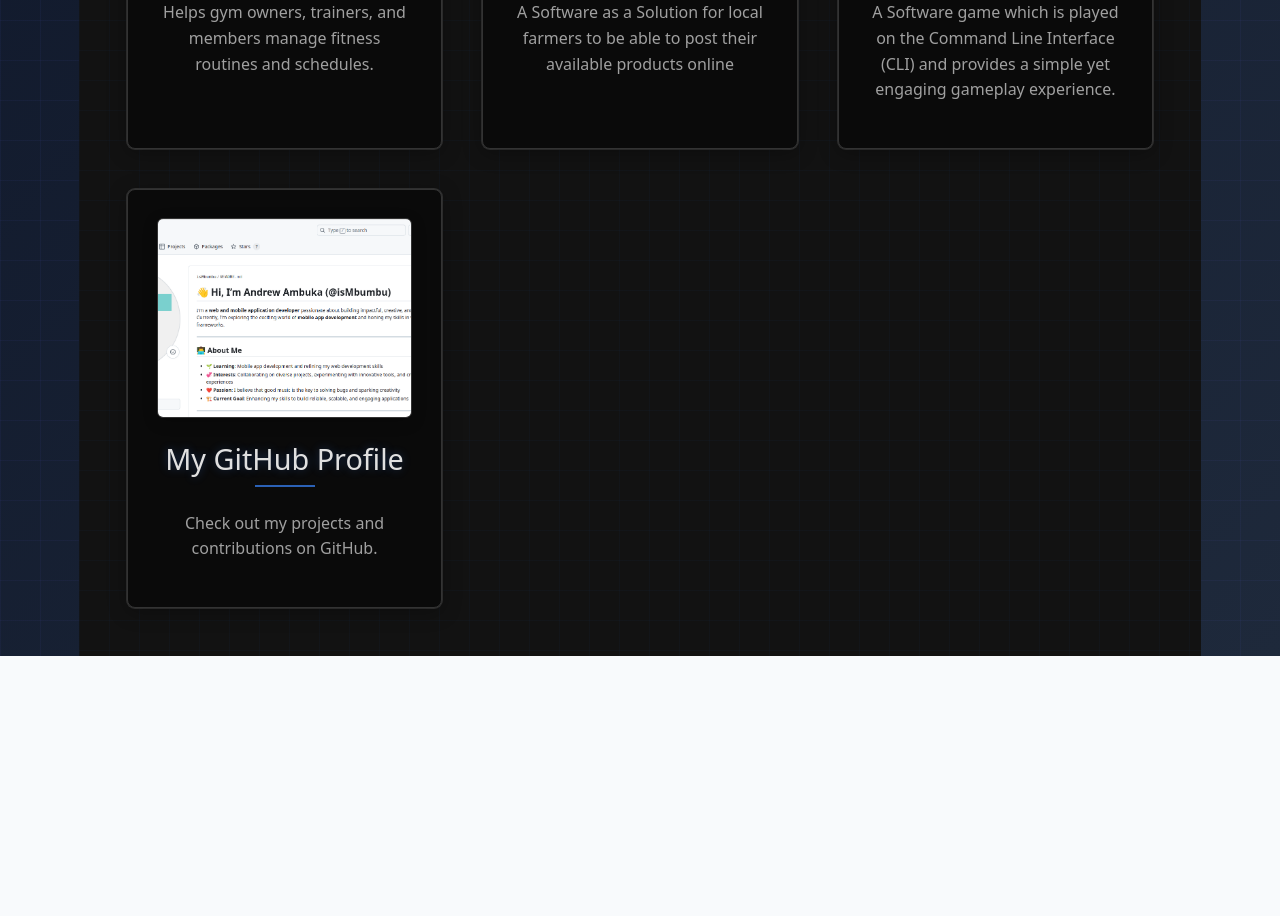
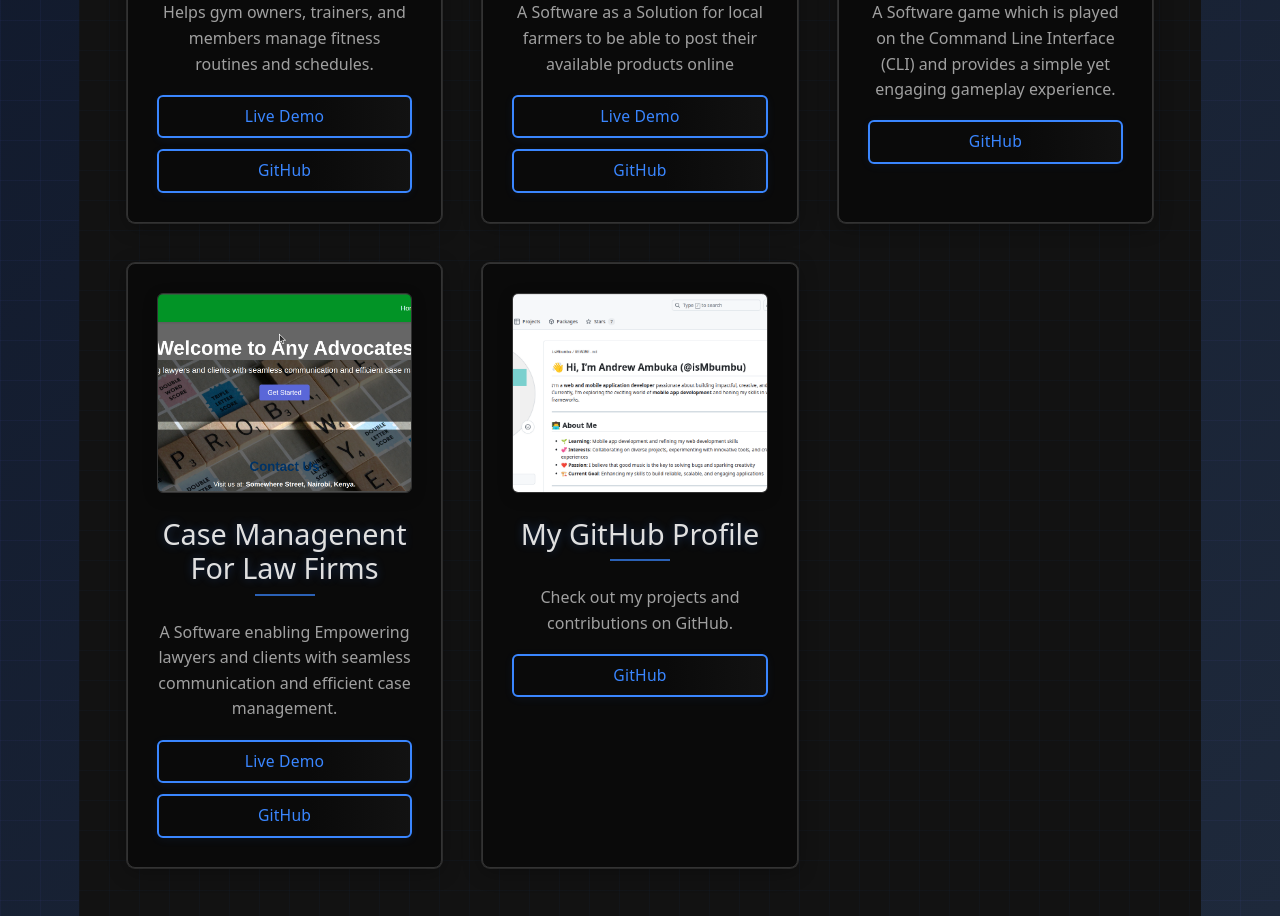
Before and after one commit to isMbumbu/drews_portfolio, a React (Vite) app: page /portfolio in a window 1280 px wide. Shown: the part 580-1496 px from the top of the page. Before the commit the page ends 1236 px from the top, so only its background shows below. Built offline with nearby package versions, Linux system fonts and the light colour scheme.

Commit message:
Add Any advocates project

```diff
--- a/src/components/portfolio.css
+++ b/src/components/portfolio.css
@@ -1,3 +1,36 @@
+/* Portfolio project buttons */
+.portfolio-buttons {
+    display: flex;
+    justify-content: center;
+    gap: 0.7rem;
+    margin-top: 1.1rem;
+    flex-wrap: wrap;
+}
+
+.portfolio-btn {
+    padding: 0.5rem 1.2rem;
+    font-size: 0.98rem;
+    border-radius: 6px;
+    border: 2px solid var(--accent-color);
+    background: linear-gradient(90deg, var(--bg-darker) 60%, var(--bg-dark) 100%);
+    color: var(--accent-color);
+    font-weight: 500;
+    letter-spacing: 0.2px;
+    box-shadow: 0 2px 10px rgba(58,134,255,0.07);
+    transition: all 0.18s cubic-bezier(.4,0,.2,1);
+    cursor: pointer;
+    outline: none;
+    text-decoration: none;
+    display: inline-block;
+}
+
+.portfolio-btn:hover, .portfolio-btn:focus {
+    background: var(--accent-color);
+    color: #fff;
+    box-shadow: 0 0 16px rgba(58,134,255,0.18), var(--glow-effect);
+    border-color: var(--accent-hover);
+    transform: scale(1.04);
+}
 .portfolio-container {
     display: grid;
     grid-template-columns: repeat(auto-fit, minmax(300px, 1fr));
--- a/src/pages/Portfolio.jsx
+++ b/src/pages/Portfolio.jsx
@@ -21,6 +21,10 @@
           </a>
           <h3>Gym Buddy</h3>
           <p>Helps gym owners, trainers, and members manage fitness routines and schedules.</p>
+          <div className="portfolio-buttons">
+            <a href="https://gyyym.netlify.app/" target="_blank" rel="noopener noreferrer" className="custom-btn portfolio-btn">Live Demo</a>
+            <a href="https://github.com/isMbumbu/GymBuddy" target="_blank" rel="noopener noreferrer" className="custom-btn portfolio-btn">GitHub</a>
+          </div>
         </div>
         <div className="portfolio-item">
           <a href="https://agrimmerce-1.onrender.com/" target="_blank" rel="noopener noreferrer">
@@ -32,6 +36,10 @@
           </a>
           <h3>Agrimmerce</h3>
           <p>A Software as a Solution for local farmers to be able to post their available products online</p>
+          <div className="portfolio-buttons">
+            <a href="https://agrimmerce-1.onrender.com/" target="_blank" rel="noopener noreferrer" className="custom-btn portfolio-btn">Live Demo</a>
+            <a href="https://github.com/isMbumbu/agrimmerce" target="_blank" rel="noopener noreferrer" className="custom-btn portfolio-btn">GitHub</a>
+          </div>
         </div>
         <div className="portfolio-item">
           <a href="https://github.com/CorneliusKibetDC/Mini-Techs-Battleship-Group7" target="_blank" rel="noopener noreferrer">
@@ -43,8 +51,26 @@
           </a>
           <h3>Battleship Game</h3>
           <p>A Software game which is played on the Command Line Interface (CLI) and provides a simple yet engaging gameplay experience.</p>
+          <div className="portfolio-buttons">
+            <a href="https://github.com/CorneliusKibetDC/Mini-Techs-Battleship-Group7" target="_blank" rel="noopener noreferrer" className="custom-btn portfolio-btn">GitHub</a>
+          </div>
         </div>
 
+        <div className="portfolio-item">
+          <a href="https://anylawfirm.netlify.app/" target="_blank" rel="noopener noreferrer">
+            <img
+              src="advocates.png"
+              alt="Any Advocates preview"
+              className="portfolio-image"
+            />
+          </a>
+          <h3>Case Managenent For Law Firms</h3>
+          <p>A Software enabling Empowering lawyers and clients with seamless communication and efficient case management.</p>
+          <div className="portfolio-buttons">
+            <a href="https://anylawfirm.netlify.app/" target="_blank" rel="noopener noreferrer" className="custom-btn portfolio-btn">Live Demo</a>
+            <a href="https://github.com/isMbumbu/anylawfirm" target="_blank" rel="noopener noreferrer" className="custom-btn portfolio-btn">GitHub</a>
+          </div>
+        </div>
 
 {/*         <div className="portfolio-item">
           <a href="https://anylawfirm.netlify.app" target="_blank" rel="noopener noreferrer">
@@ -68,6 +94,9 @@
           </a>
           <h3>My GitHub Profile</h3>
           <p>Check out my projects and contributions on GitHub.</p>
+          <div className="portfolio-buttons">
+            <a href="https://github.com/isMbumbu" target="_blank" rel="noopener noreferrer" className="custom-btn portfolio-btn">GitHub</a>
+          </div>
         </div>
       </div>
     </div>
```
Also changed, not shown: public/advocates.png (added).
